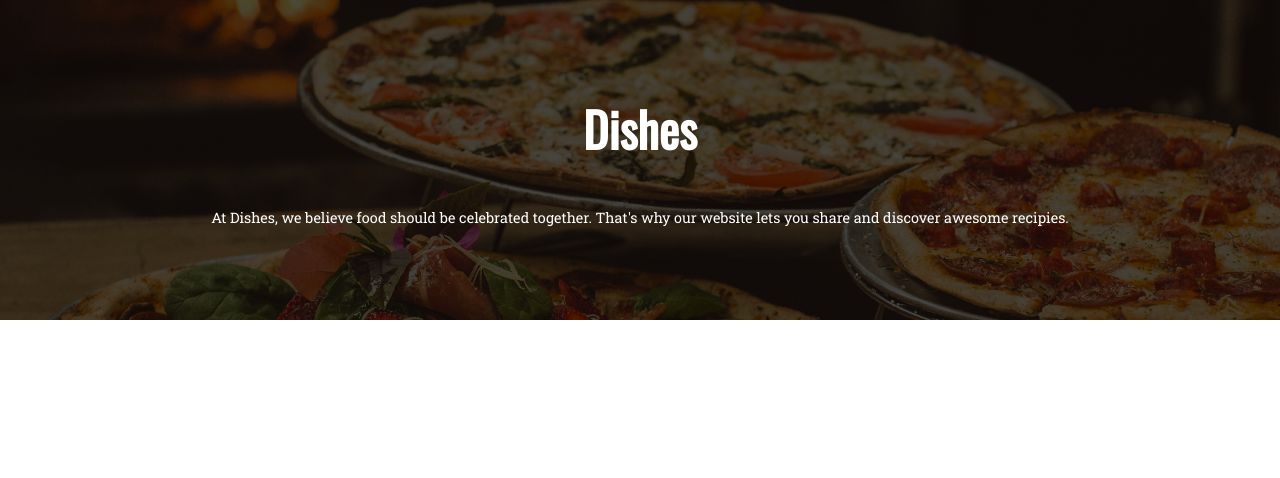
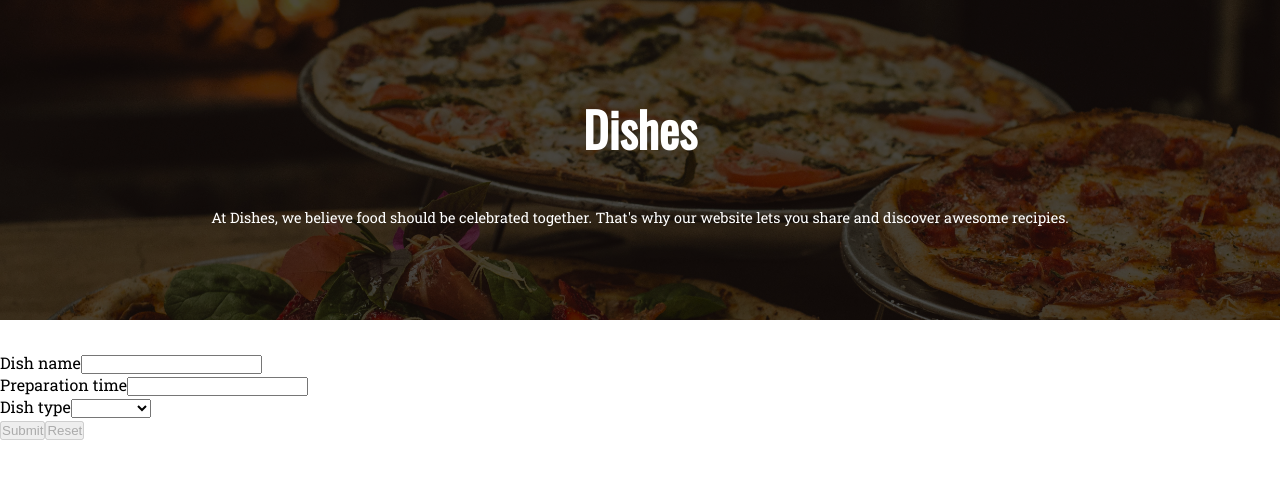
Before and after one commit to jpilch/dishes, a React (Create React App) app: page / in a window 1280 px wide. Shown: the top 478 px of the page. Built offline with nearby package versions, Linux system fonts and the light colour scheme.

Commit message:
add dish form component and connect it to redux store

```diff
--- a/src/features/app/App.js
+++ b/src/features/app/App.js
@@ -1,4 +1,5 @@
 import styles from "../../styles/App.module.scss";
+import Form from "../dishes/Form";
 
 function App() {
     return (
@@ -15,7 +16,7 @@ function App() {
                 </div>
             </section>
             <section className={styles.main__form}>
-
+                <Form />
             </section>
         </main>
     );
--- /dev/null
+++ b/src/features/dishes/Form.js
@@ -0,0 +1,60 @@
+import { Field, reduxForm } from 'redux-form';
+
+import v from "./field-validators";
+import c from "./field-components";
+
+let Form = (props) => {
+    const {
+        handleSubmit,
+        pristine,
+        reset,
+        submitting,
+    } = props;
+
+    return (
+        <form onSubmit={handleSubmit}>
+            <Field
+                name="name"
+                type="text"
+                component={c.renderInputField}
+                label="Dish name"
+                validate={v.required}
+            />
+            <Field
+                name="preparation_time"
+                type="text"
+                component={c.renderInputField}
+                label="Preparation time"
+                validate={[v.required, v.inTimeFormat]}
+            />
+            <Field
+                name="type"
+                component={c.renderSelectField}
+                label="Dish type"
+                validate={v.required}
+            />
+            <div>
+                <button
+                    type="submit"
+                    disabled={pristine || submitting}
+                >
+                    Submit
+                </button>
+                <button
+                    type="button"
+                    disabled={pristine || submitting}
+                    onClick={reset}
+                >
+                    Reset
+                </button>
+            </div>
+        </form >
+    )
+}
+
+Form = reduxForm({
+    form: 'Form'
+})(Form);
+
+
+export default Form;
```
